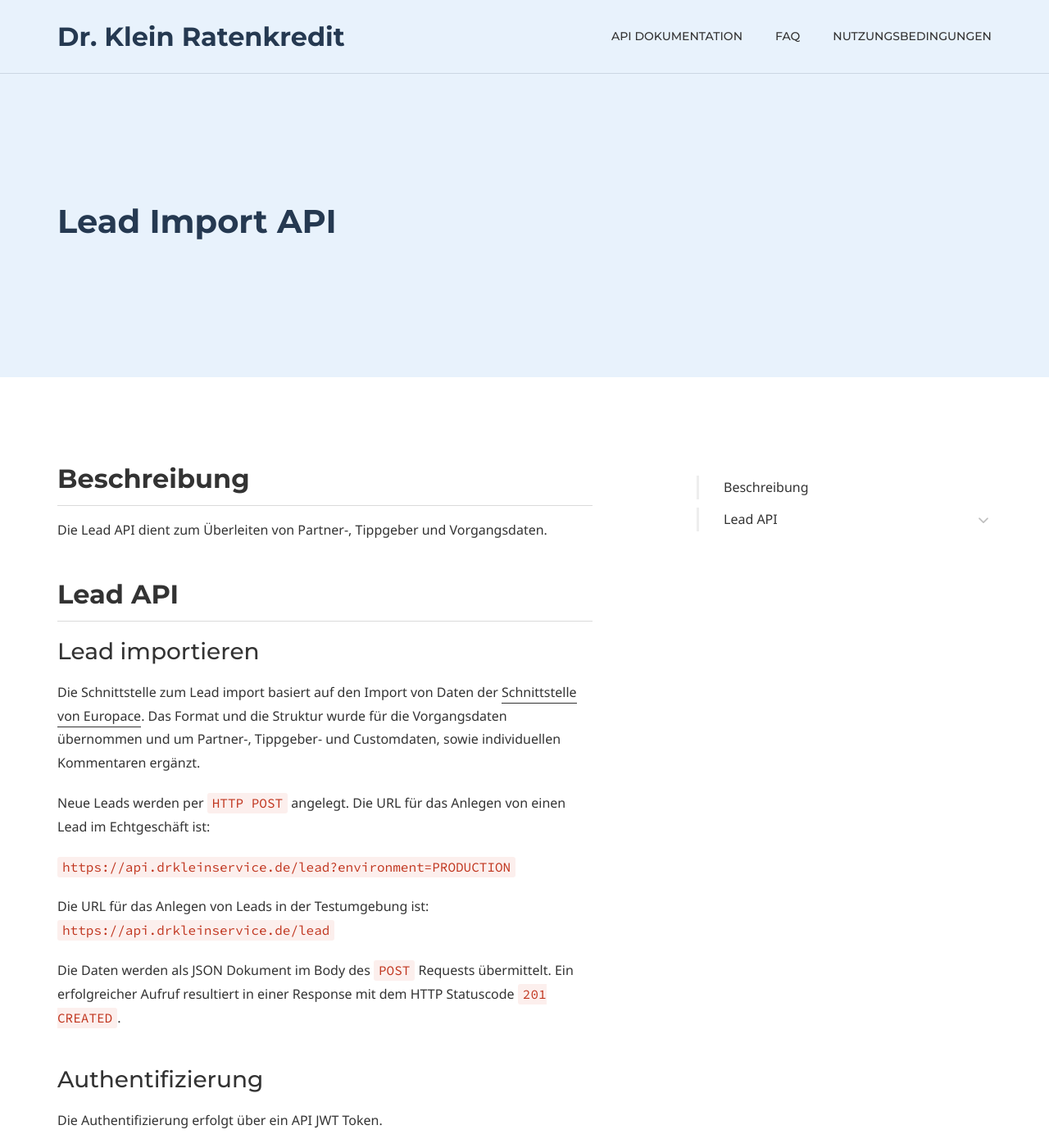
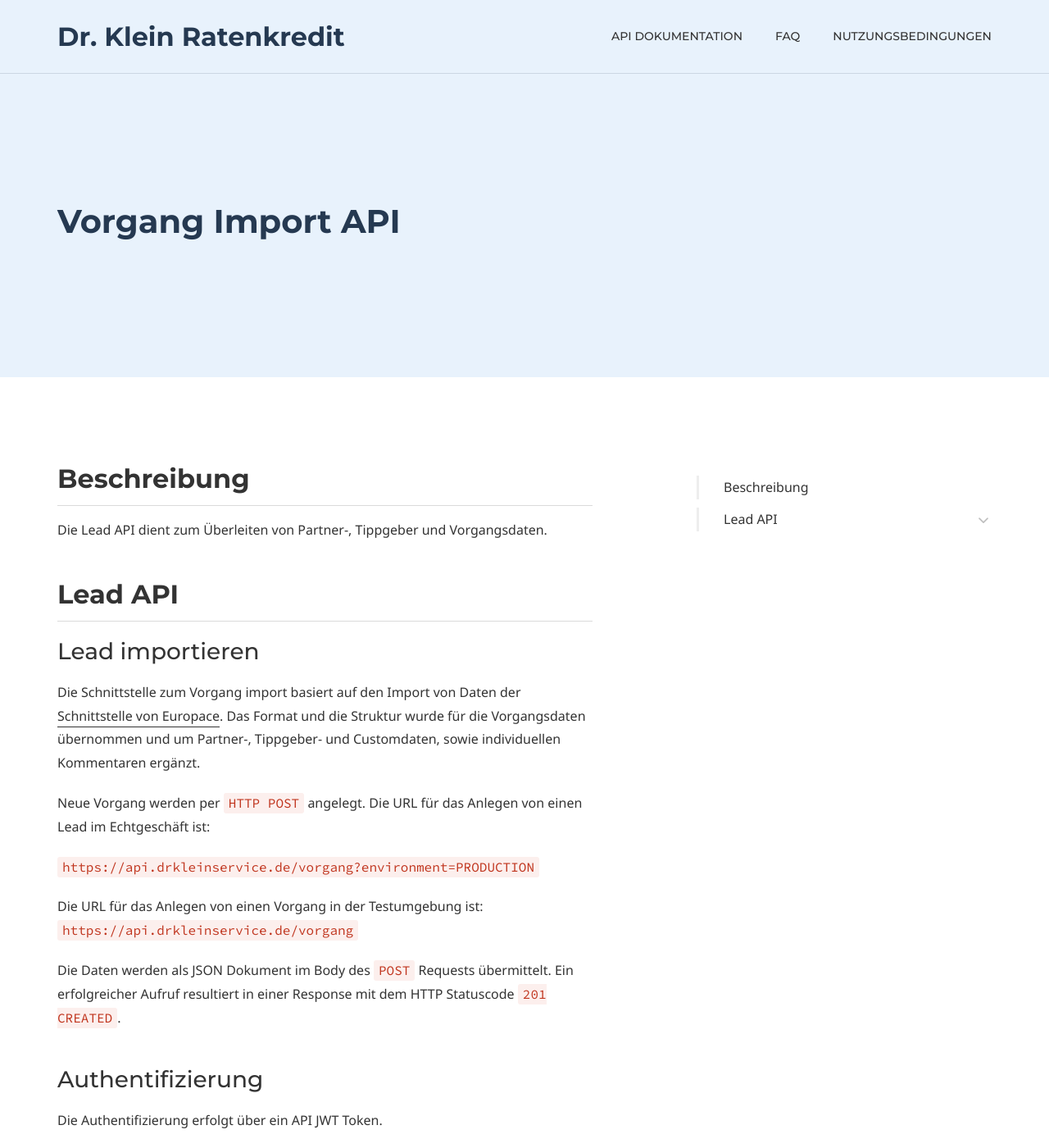
Before and after one commit to drklein-rk/api-drkleinrk, a Jekyll site: the page built from vorgangapi.md, in a window 1280 px wide and 1400 px high. Shown: the whole window at 82% size. Built offline with Jekyll 4.4.1, drawn with Linux system fonts in a browser that asks for light colours; some web fonts are replaced; some of the changed text lies outside the part shown.

Commit message:
lead -> vorgang

````diff
--- a/leadapi.md
+++ b/vorgangapi.md
@@ -5,7 +5,7 @@ keywords:
 comments: false
 
 # Hero section
-title: Lead Import API
+title: Vorgang Import API
 description:
 
 # Micro navigation
@@ -19,15 +19,15 @@ Die Lead API dient zum Überleiten von Partner-, Tippgeber und Vorgangsdaten.
 
 ### Lead importieren
 
-Die Schnittstelle zum Lead import basiert auf den Import von Daten der [Schnittstelle von Europace](`https://docs.api.europace.de/privatkredit/vorgaenge/kex-vorgang-import-api/`).
+Die Schnittstelle zum Vorgang import basiert auf den Import von Daten der [Schnittstelle von Europace](`https://docs.api.europace.de/privatkredit/vorgaenge/kex-vorgang-import-api/`).
 Das Format und die Struktur wurde für die Vorgangsdaten übernommen und um Partner-, Tippgeber- und Customdaten, sowie individuellen Kommentaren ergänzt.
 
-Neue Leads werden per `HTTP POST` angelegt. Die URL für das Anlegen von einen Lead im Echtgeschäft ist:
+Neue Vorgang werden per `HTTP POST` angelegt. Die URL für das Anlegen von einen Lead im Echtgeschäft ist:
 
-`https://api.drkleinservice.de/lead?environment=PRODUCTION`
+`https://api.drkleinservice.de/vorgang?environment=PRODUCTION`
 
-Die URL für das Anlegen von Leads in der Testumgebung ist:
-`https://api.drkleinservice.de/lead`
+Die URL für das Anlegen von einen Vorgang in der Testumgebung ist:
+`https://api.drkleinservice.de/vorgang`
 
 Die Daten werden als JSON Dokument im Body des `POST` Requests übermittelt.
 Ein erfolgreicher Aufruf resultiert in einer Response mit dem HTTP Statuscode `201 CREATED`.
@@ -117,6 +119,16 @@ https://api.drkleinservice.de/lead
   "kommentare": ["Max Mustermann hat 3 Kreditkarten."]
 }
 ```
+
+**Response**
+```json
+{
+  "vorgangsId": "6e8627d4-1512-11eb-adc1-0242ac120002",
+  "europaceVorgangsnummer":  "N94L7T",
+  "messages": []
+}
+```
+
 Der Bereich `kundenbetreuer` und `antragsteller1` ist genauso wie die [API von Europace](`https://docs.api.europace.de/privatkredit/vorgaenge/kex-vorgang-import-api/`)  aufgebaut. Neu ist der `tippgeber`, `data` und `kommentare` Bereich.
 
 Die Daten vom `kundenbetreuer` und vom `antragsteller1` werden
````
Also changed, not shown: other parts of vorgangapi.md (+3 -1 lines), dokumentapi.md (+7 -7 lines), index.md (+8 -8 lines).
